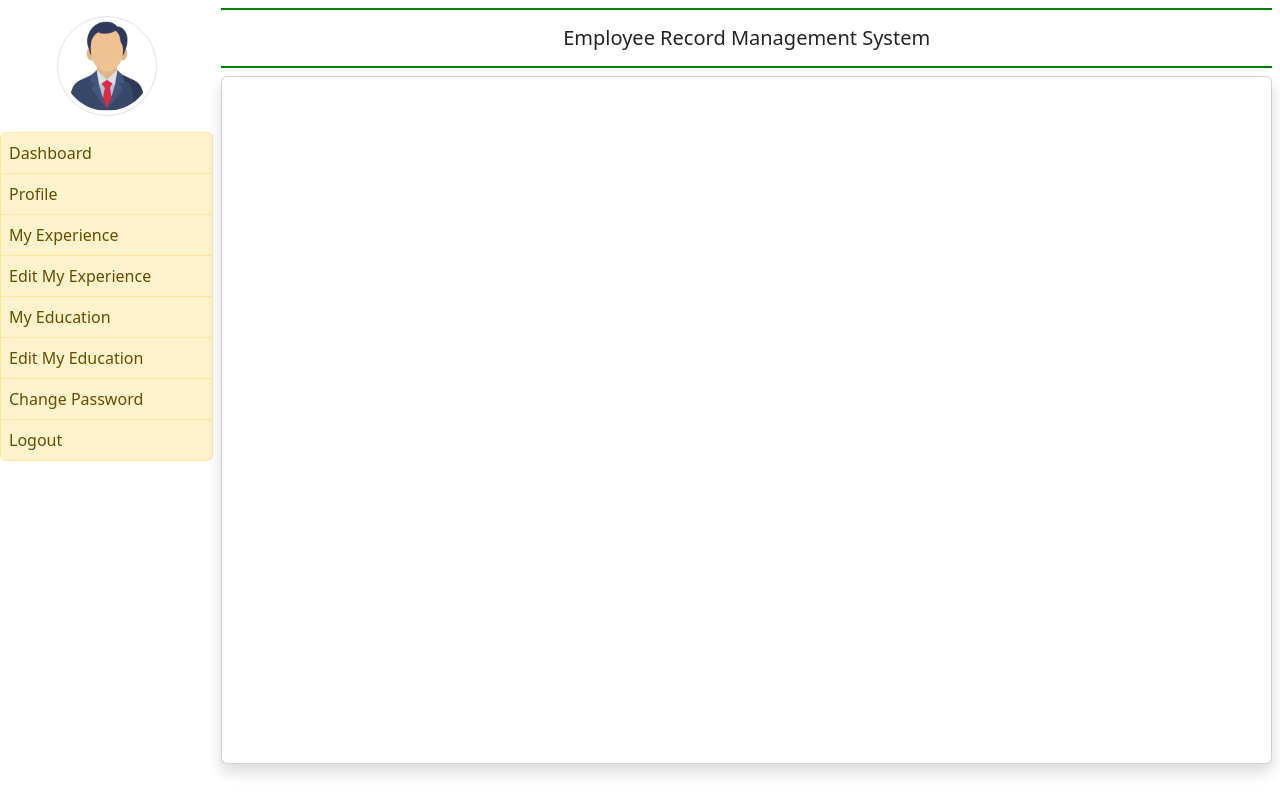
After one commit to 019rohit/employee-mangaement-system, a Django app: template employee/templates/emp_base.html in a window 1280 px wide. The commit adds this page. Run offline with Django 4.2, Linux system fonts and the light colour scheme; the template is opened without the code that fills it, so the values that code supplies are empty.

Commit message:
emp_home created and Dashboard in employee page created

```diff
--- a/EmployeeManagement/urls.py
+++ b/EmployeeManagement/urls.py
@@ -18,6 +18,10 @@ from django.contrib import admin
 from django.urls import path
 from employee.views import *
 
+admin.site.site_header = "EMS Admin"
+admin.site.site_title = "EMS Admin Portal"
+admin.site.index_title = "Welcome to EMS Portal"
+
 urlpatterns = [
     path('admin/', admin.site.urls),
     path('', index, name = 'index'),
--- /dev/null
+++ b/employee/templates/emp_base.html
@@ -0,0 +1,53 @@
+<!doctype html>
+<html lang="en">
+
+<head>
+  <meta charset="utf-8">
+  <meta name="viewport" content="width=device-width, initial-scale=1">
+  <title>{% block title %}{% endblock title %}</title>
+  <link href="https://cdn.jsdelivr.net/npm/bootstrap@5.3.0-alpha3/dist/css/bootstrap.min.css" rel="stylesheet"
+    integrity="sha384-KK94CHFLLe+nY2dmCWGMq91rCGa5gtU4mk92HdvYe+M/SXH301p5ILy+dN9+nJOZ" crossorigin="anonymous">
+</head>
+  <style>
+    .list-group-item{
+      padding: 8px !important;
+    }
+  </style>
+<body>
+
+  {% load static %}
+
+  <div class="container-fluid">
+    <div class="row">
+      <div class="col-sm-2 p-0">
+        <center><img src="{% static 'images/manager.png' %}" width="100" height="100" class="img-thumbnail rounded-circle my-3 mx-1"></center>
+        <div class="list-group">
+          <a href="/emp_home" class="list-group-item list-group-item-warning list-group-item-action {% if '/emp_home' in request.path %}active{% endif %}">Dashboard</a>
+
+          <a href="" class="list-group-item list-group-item-warning list-group-item-action">Profile</a>
+          <a href="" class="list-group-item list-group-item-warning list-group-item-action">My Experience</a>
+          <a href="" class="list-group-item list-group-item-warning list-group-item-action">Edit My Experience</a>
+          <a href="" class="list-group-item list-group-item-warning list-group-item-action">My Education</a>
+          <a href="" class="list-group-item list-group-item-warning list-group-item-action">Edit My Education</a>
+          <a href="" class="list-group-item list-group-item-warning list-group-item-action">Change Password</a>
+          <a href="" class="list-group-item list-group-item-warning list-group-item-action">Logout</a>
+        </div>
+      </div>
+
+      <div class="col-sm-10 p-0">
+        <div class="container-fluid p-2">
+          <h5 class="text-center p-3 font-weight-bold" style= "border-bottom: 2px solid green; border-top: 2px solid green;">Employee Record Management System</h5>
+          <div class="card shadow" style="min-height: 86vh;">
+            {% block main %}{% endblock main %}
+          </div>
+        </div>
+      </div>
+    </div>
+  </div>
+
+  <script src="https://cdn.jsdelivr.net/npm/bootstrap@5.3.0-alpha3/dist/js/bootstrap.bundle.min.js"
+    integrity="sha384-ENjdO4Dr2bkBIFxQpeoTz1HIcje39Wm4jDKdf19U8gI4ddQ3GYNS7NTKfAdVQSZe"
+    crossorigin="anonymous"></script>
+</body>
+
+</html>
--- a/employee/templates/header.html
+++ b/employee/templates/header.html
@@ -1,5 +1,5 @@
 <nav class="navbar navbar-expand-lg navbar-dark bg-dark">
-        <a class="navbar-brand" href="#">EMP System</a>
+  <a class="navbar-brand" href="/">EMP System</a>
   <button class="navbar-toggler" type="button" data-toggle="collapse" data-target="#navbarSupportedContent" aria-controls="navbarSupportedContent" aria-expanded="false" aria-label="Toggle navigation">
       <span class="navbar-toggler-icon"></span>
   </button>
@@ -12,9 +12,12 @@
           <li class="nav-item">
               <a class="nav-link" href="/registration">Employee SignUp</a>
           </li>
+          <li class="nav-item">
               <a class="nav-link" href="/employeeLogin">Employee Login</a>
           </li>
+          <li class="nav-item">
               <a class="nav-link" href="/adminLogin">Admin Login</a>
           </li>
+      </ul>
   </div>
 </nav>
```
Also changed, not shown: employee/templates/base.html (+4 -5 lines), employee/templates/emp_home.html (+17 -1 lines), db.sqlite3, employee/static/images/manager.png (added), employee/statics/css/mystyle.css (deleted). Lines whose indentation alone changed are shown as unchanged.
